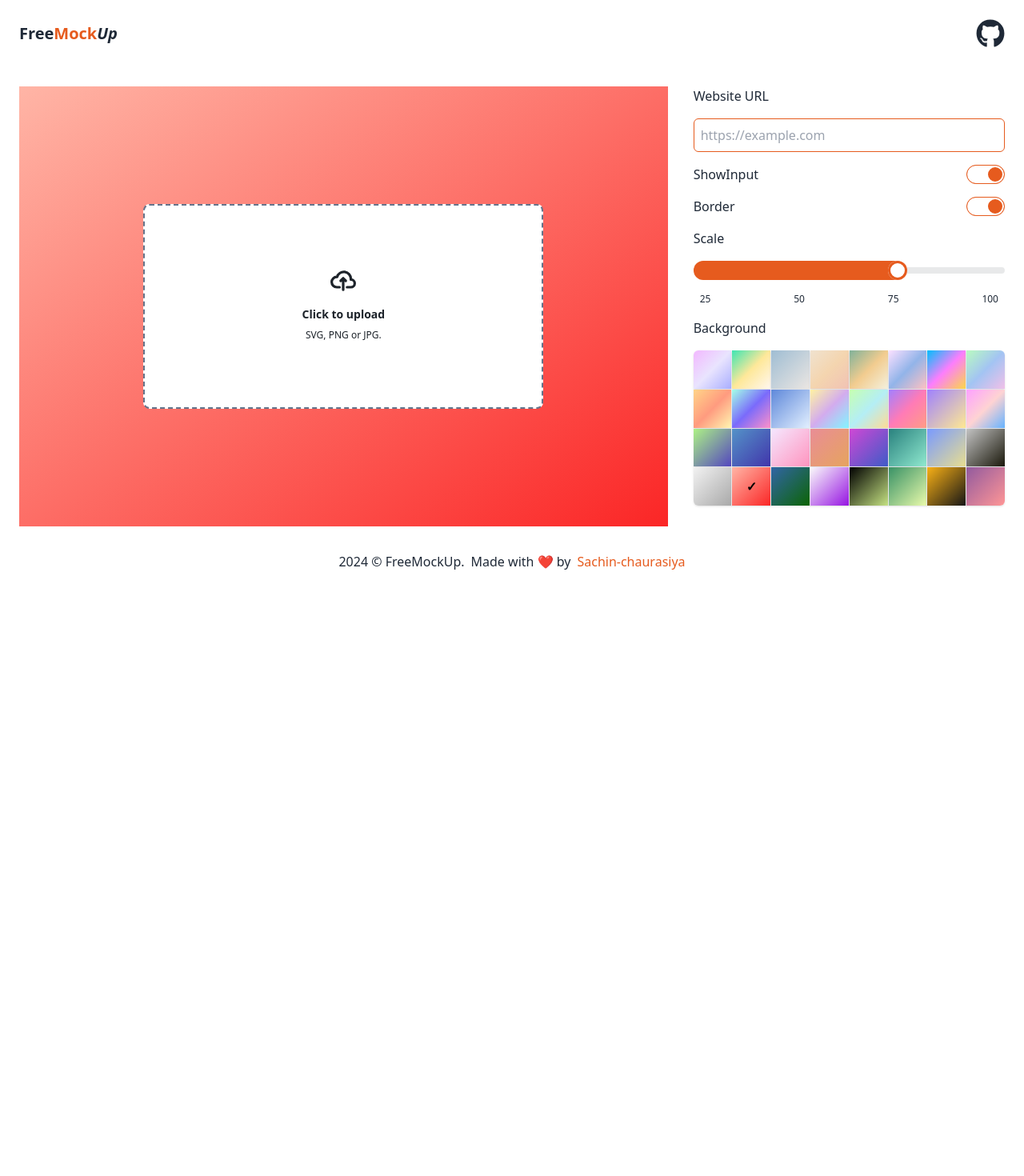
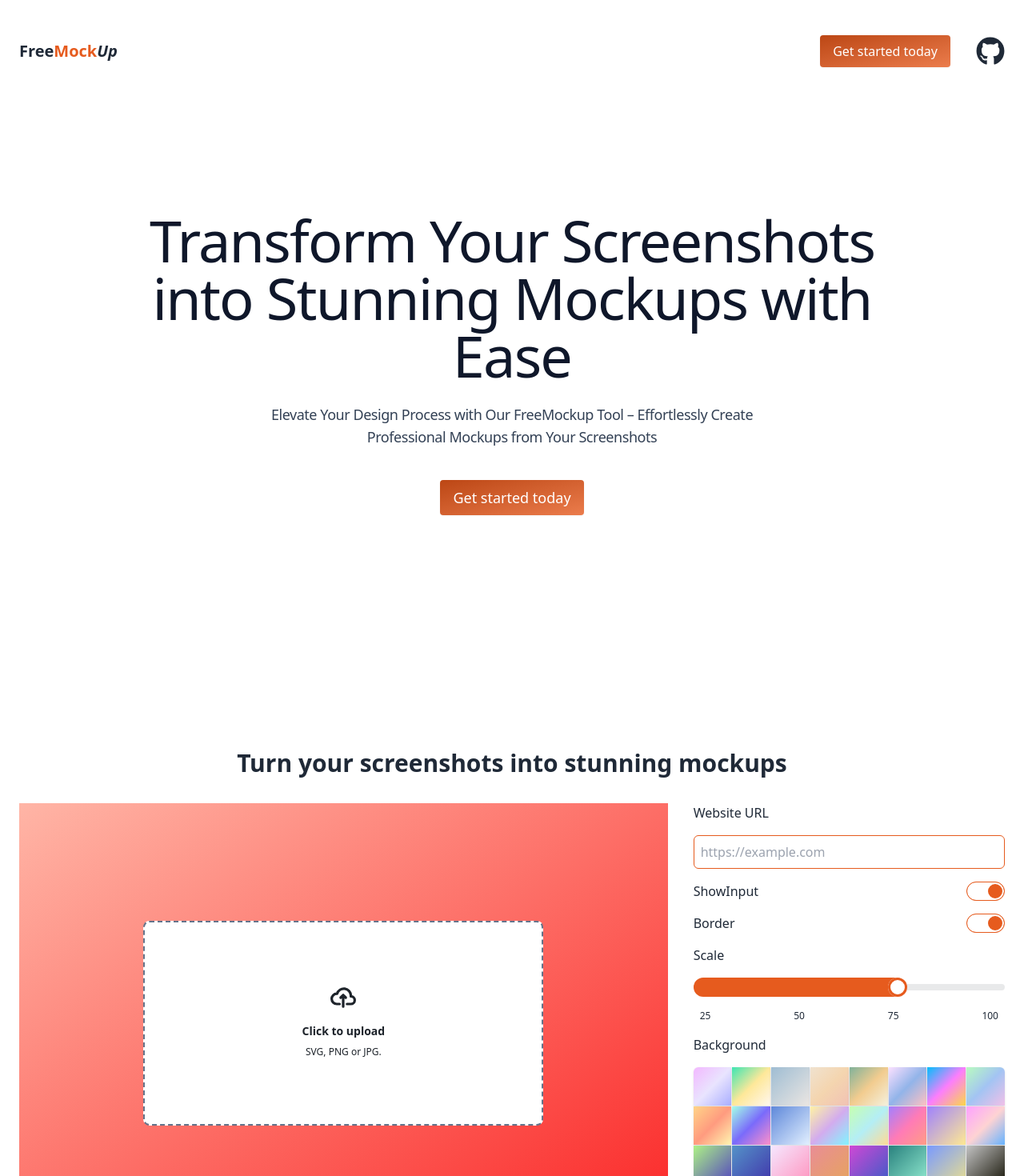
Before and after one commit to Sachin-chaurasiya/FreeMockUp, a React (Vite) app: page / in a window 1280 px wide. Shown: the top 1470 px of the page at 80% size. Before the commit the page ends 800 px from the top, so only its background shows below. Built offline with nearby package versions, Linux system fonts and the light colour scheme.

Commit message:
Update favicon and styles, add HeroSection and Header components

```diff
--- a/index.html
+++ b/index.html
@@ -2,7 +2,7 @@
 <html lang="en">
   <head>
     <meta charset="UTF-8" />
-    <link rel="icon" type="image/svg+xml" href="/favicon.png" />
+    <link rel="icon" type="image/svg+xml" href="/favicon.ico" />
     <meta name="viewport" content="width=device-width, initial-scale=1.0" />
     <title>FreeMockUp</title>
     <meta
--- a/src/App.tsx
+++ b/src/App.tsx
@@ -1,8 +1,9 @@
 import { useState } from 'react';
 import { MockUp } from './components/Mockup';
-import { FaGithub } from 'react-icons/fa';
 import BgColors from './components/BgColors';
 import { BG_GRADIENT_COLOR_LIST } from './constants';
+import Header from './components/Header';
+import { HeroSection } from './components/HeroSection';
 
 function App() {
   const [showInput, setShowInput] = useState(true);
@@ -14,26 +15,19 @@
   return (
     <div className="p-6 flex flex-col gap-8">
       {/* Header here */}
-      <header className="flex justify-between items-center">
-        <h2 className="font-bold cursor-pointer text-xl">
-          Free<span className="text-brand-500">Mock</span>
-          <span className="italic">Up</span>
-        </h2>
-        <div className="flex gap-8 items-center">
-          <span className="text-4xl cursor-pointer">
-            <a
-              href="https://github.com/Sachin-chaurasiya/FreeMockUp"
-              target="_blank"
-              rel="noreferrer noopener"
-            >
-              <FaGithub />
-            </a>
-          </span>
-        </div>
-      </header>
+      <Header />
 
       {/* Main here */}
-      <main className="grid lg:grid-cols-3 md:grid-cols-3 xss:grid-cols-1 gap-8 mt-4">
+      <main>
+        <HeroSection />
+
+        <h2 className="text-3xl font-bold mb-8 text-center">
+          Turn your screenshots into stunning mockups
+        </h2>
+        <div
+          className="grid lg:grid-cols-3 md:grid-cols-3 xss:grid-cols-1 gap-8"
+          id="create-mockup-section"
+        >
           <div className="col-span-2">
             <MockUp
               scale={scale}
@@ -101,6 +95,7 @@
               onChangingBgColor={(color) => setBgColor(color)}
             />
           </div>
+        </div>
       </main>
 
       {/* Footer here */}
--- a/src/components/DownloadButton.tsx
+++ b/src/components/DownloadButton.tsx
@@ -61,13 +61,13 @@
   return (
     <div className="flex gap-4">
       <button
-        className="btn btn-sm hover:bg-brand-500 bg-brand-500 rounded-md text-white"
+        className="btn btn-sm bg-gradient-to-br from-brand-600 to-brand-400 text-white rounded"
         onClick={handlePngExport}
       >
         {isDownLoading ? 'Exporting' : 'Export'}
       </button>
       <button
-        className="btn btn-sm hover:bg-brand-500 bg-brand-500 rounded-md text-white"
+        className="btn btn-sm bg-gradient-to-br from-brand-600 to-brand-400 text-white rounded"
         onClick={handleClipboardExport}
       >
         {isCopying ? 'Copying' : 'Copy'}
--- /dev/null
+++ b/src/components/Header.tsx
@@ -0,0 +1,33 @@
+import { FaGithub } from 'react-icons/fa';
+
+const Header = () => {
+  return (
+    <header className="flex justify-between items-center py-5">
+      <h2 className="font-bold cursor-pointer text-xl">
+        Free<span className="text-brand-500">Mock</span>
+        <span className="italic">Up</span>
+      </h2>
+      <div className="flex gap-8 items-center">
+        <span>
+          <a
+            className="items-center inline-flex font-medium focus:ring-2 focus:ring-offset-2 focus:outline-none disabled:opacity-60 disabled:cursor-not-allowed rounded px-4 py-2 focus:ring-brand-500 border-transparent shadow-sm bg-gradient-to-br from-brand-600 to-brand-400 text-white"
+            href="#create-mockup-section"
+          >
+            Get started today
+          </a>
+        </span>
+        <span className="text-4xl cursor-pointer">
+          <a
+            href="https://github.com/Sachin-chaurasiya/FreeMockUp"
+            target="_blank"
+            rel="noreferrer noopener"
+          >
+            <FaGithub />
+          </a>
+        </span>
+      </div>
+    </header>
+  );
+};
+
+export default Header;
--- /dev/null
+++ b/src/components/HeroSection.tsx
@@ -0,0 +1,21 @@
+export const HeroSection = () => {
+  return (
+    <div className="mx-auto max-w-7xl px-4 sm:px-6 lg:px-8 pt-20 text-center lg:pt-32 h-screen">
+      <h1 className="mx-auto max-w-5xl font-display text-5xl font-medium tracking-tight text-slate-900 sm:text-7xl">
+        Transform Your Screenshots into Stunning Mockups with Ease
+      </h1>
+      <p className="mx-auto mt-6 max-w-2xl text-lg tracking-tight text-slate-700">
+        Elevate Your Design Process with Our FreeMockup Tool – Effortlessly
+        Create Professional Mockups from Your Screenshots
+      </p>
+      <div className="mt-10 flex justify-center gap-x-6">
+        <a
+          className="items-center inline-flex font-medium focus:ring-2 focus:ring-offset-2 focus:outline-none disabled:opacity-60 disabled:cursor-not-allowed rounded px-4 py-2 text-lg focus:ring-brand-500 border-transparent shadow-sm bg-gradient-to-br from-brand-600 to-brand-400 text-white"
+          href="#create-mockup-section"
+        >
+          Get started today
+        </a>
+      </div>
+    </div>
+  );
+};
--- a/src/components/Mockup.tsx
+++ b/src/components/Mockup.tsx
@@ -62,7 +62,7 @@
       {imageUrl && (
         <div className="flex gap-4 mb-4">
           <button
-            className="btn btn-sm border-brand-500 bg-brand-500 text-white hover:bg-brand-500 rounded-md"
+            className="btn btn-sm bg-gradient-to-br from-brand-600 to-brand-400 text-white rounded"
             onClick={() => setImageUrl('')}
           >
             Clear
--- a/src/index.css
+++ b/src/index.css
@@ -5,3 +5,7 @@
 .range-brand {
   --range-shdw: theme(colors.brand.500);
 }
+
+html {
+  scroll-behavior: smooth;
+}
```
Also changed, not shown: public/favicon.png (deleted), 1 other file (tests, documents, lock files or other folders). Lines whose indentation alone changed are shown as unchanged.
